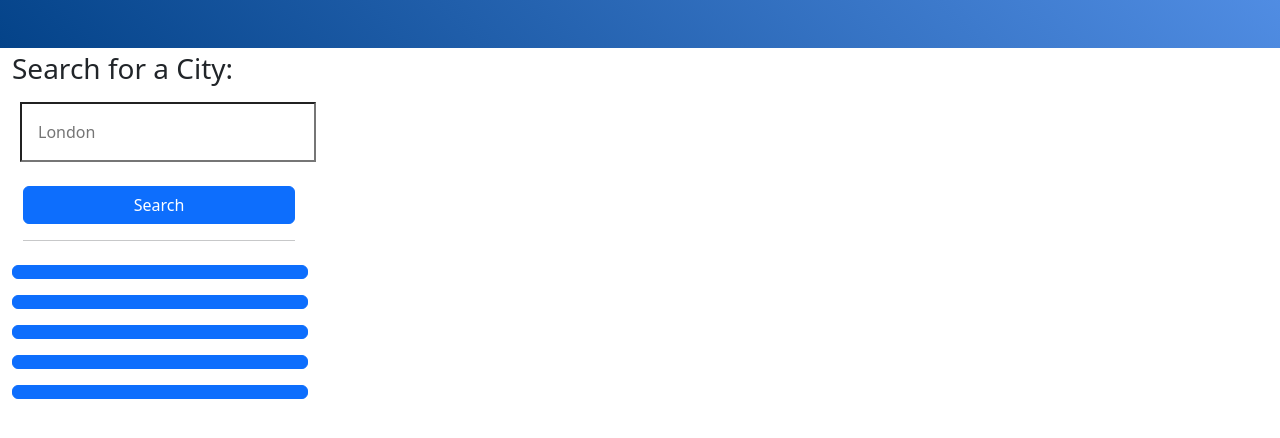
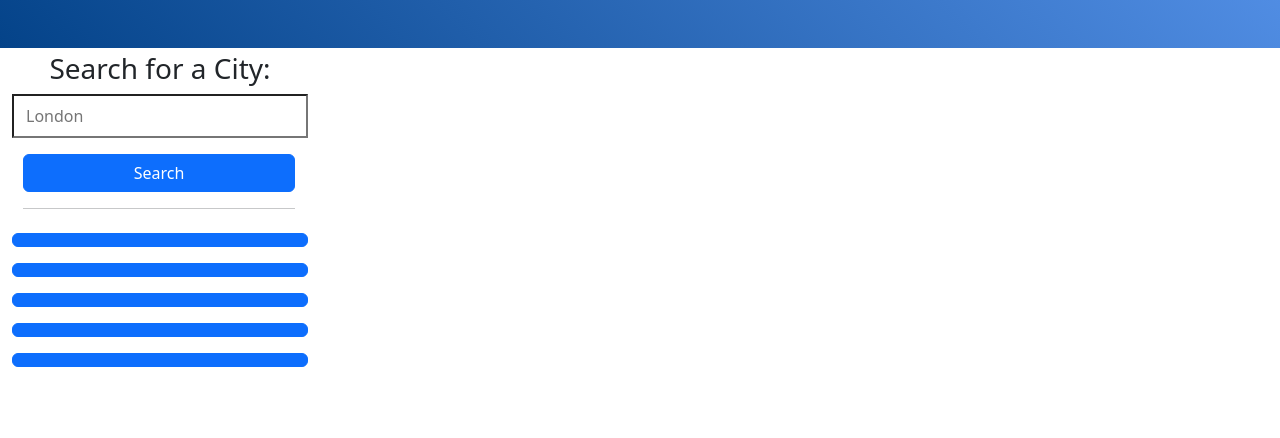
Before and after one commit to sarenne89/Weather-Dashboard, a plain HTML site: page index.html in a window 1280 px wide. Shown: the part 152-590 px from the top of the page. Drawn offline with nearby package versions, Linux system fonts and the light colour scheme.

Commit message:
layout change for text input

```diff
--- a/index.html
+++ b/index.html
@@ -20,14 +20,14 @@
   <!-- max-width for ultra wide resolutions -->
   <div class="container-fluid" style="max-width: 1400px">
     <div class="row">
-      <aside class="col-lg-3 pb-3">
+      <aside class="col-lg-3 pb-3 text-center">
         <h2 id="form-heading" class="mt-1 h3 form-label">
           Search for a City:
         </h2>
         <form id="search-form" class="form">
           <div class="form-inline form-group">
             <div class="input-group row mx-auto">
-              <input class="form-input weather-search col-12 m-2 p-3" type="text" id="search-input" placeholder="London"
+              <input class="form-input weather-search col-12 py-2" type="text" id="search-input" placeholder="London"
                 aria-labelledby="form-heading" aria-controls="today forecast" />
               <div class="row">
                 <button type="submit" class="btn search-button btn-primary col-12 my-3" id="search-button" aria-label="submit search">
```
